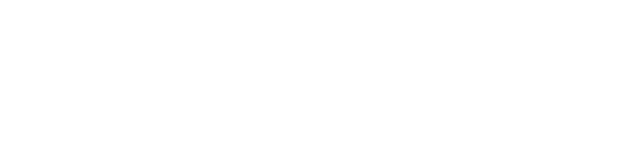
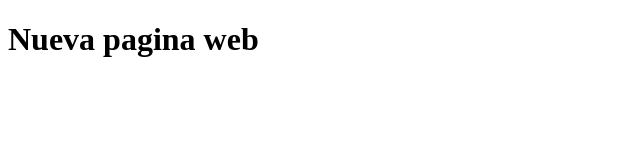
Before and after one commit to sebastiansalasbb/html, a plain HTML site: page index.html in a window 1280 px wide. Shown: the whole page, without its empty margins (0-640 px from the left). Drawn offline with Linux system fonts and the light colour scheme.

Commit message:
agrega titulo

```diff
--- a/index.html
+++ b/index.html
@@ -5,5 +5,7 @@
     <meta name="viewport" content="width=device-width, initial-scale=1.0" />
     <title>Document</title>
   </head>
-  <body></body>
+  <body>
+    <h1>Nueva pagina web</h1>
+  </body>
 </html>
```
